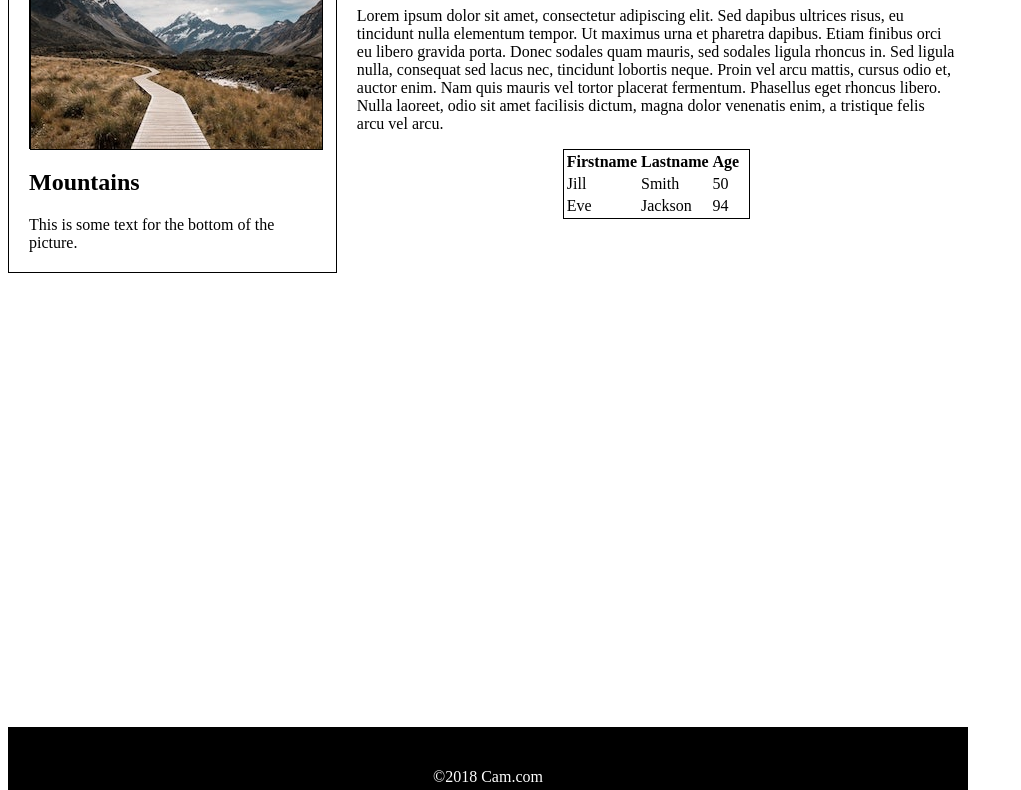
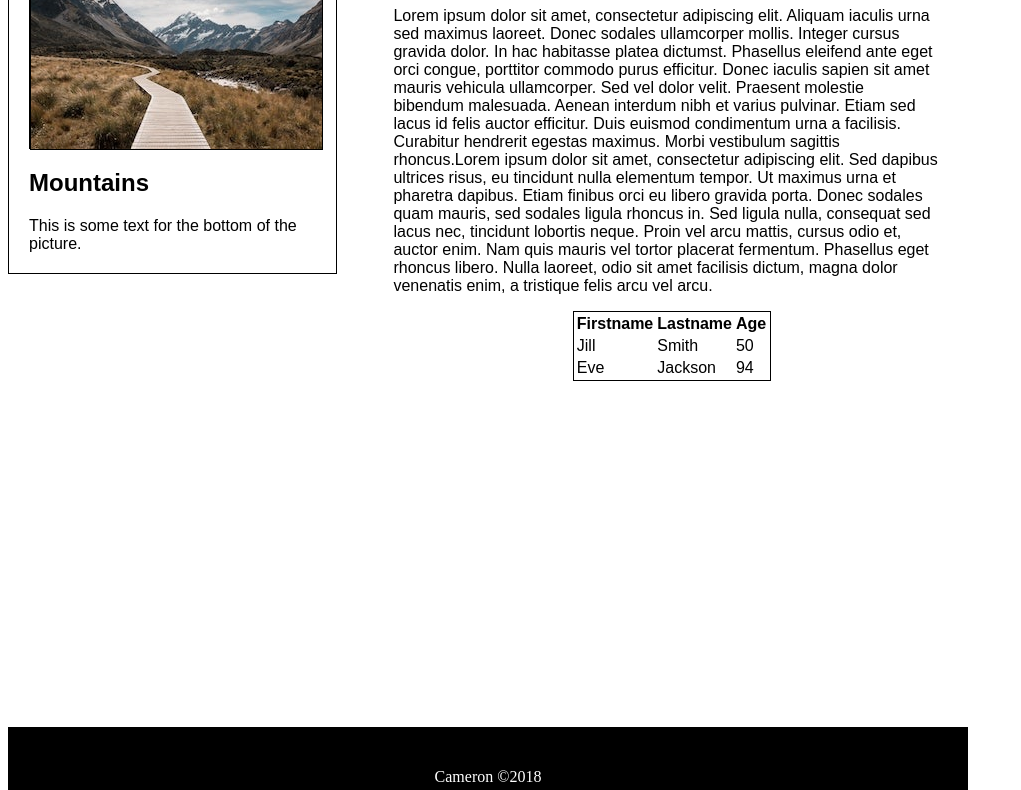
Before and after one commit to CamP24/ispracticalexam, a plain HTML site: page docs/about.html in a window 1280 px wide. Shown: the part 256-1046 px from the top of the page, without its empty margins (0-1021 px from the left). Drawn offline with Linux system fonts and the light colour scheme.

Commit message:
Task: Created index and about pages Task: Created css Fix: index.html layout Fix: float property on about.html elements Fix: formatting errors in index and about pages

```diff
--- a/docs/about.html
+++ b/docs/about.html
@@ -21,7 +21,7 @@
             </ul>
         </div>
     </div>
-    <div id="content" class="clearFix">
+    <div id="content" class="clearFix noSerif">
         <div id="mountains" class="sqrPadding border floatLeft marginCenter">
         <div id="picture" class="clearPadding clearMargin border">
             <img src="styles/img/trail.jpg" height="199" width="291" class="border clearPadding">
@@ -31,12 +31,23 @@
                 This is some text for the bottom of the picture.
             </div>
         </div>
-        <div id="text" class="floatRight marginLeft">
+        <div id="text" class="floatLeft marginLeft">
         <h1 class="textLeft">Heading 1</h1>
-        <p>Lorem ipsum dolor sit amet, consectetur adipiscing elit. Sed dapibus ultrices risus, eu tincidunt nulla elementum tempor. Ut maximus urna et pharetra dapibus. Etiam finibus orci eu libero gravida porta. Donec sodales quam mauris, sed sodales ligula rhoncus in. Sed ligula nulla, consequat sed lacus nec, tincidunt lobortis neque. Proin vel arcu mattis, cursus odio et, auctor enim. Nam quis mauris vel tortor placerat fermentum. Phasellus eget rhoncus libero. Nulla laoreet, odio sit amet facilisis dictum, magna dolor venenatis enim, a tristique felis arcu vel arcu.
-        </p>
+            <p class="textIndent">Lorem ipsum dolor sit amet, consectetur adipiscing elit. Aliquam iaculis urna sed maximus laoreet. Donec
+                sodales ullamcorper mollis. Integer cursus gravida dolor. In hac habitasse platea dictumst. Phasellus
+                eleifend ante eget orci congue, porttitor commodo purus efficitur. Donec iaculis sapien sit amet mauris
+                vehicula ullamcorper. Sed vel dolor velit. Praesent molestie bibendum malesuada. Aenean interdum nibh et
+                varius pulvinar. Etiam sed lacus id felis auctor efficitur. Duis euismod condimentum urna a facilisis.
+                Curabitur hendrerit egestas maximus. Morbi vestibulum sagittis rhoncus.Lorem ipsum dolor sit amet,
+                consectetur adipiscing elit. Sed dapibus ultrices risus, eu tincidunt nulla elementum tempor. Ut maximus
+                urna et pharetra dapibus. Etiam finibus orci eu libero gravida porta. Donec sodales quam mauris, sed
+                sodales ligula rhoncus in. Sed ligula nulla, consequat sed lacus nec, tincidunt lobortis neque. Proin
+                vel arcu mattis, cursus odio et, auctor enim. Nam quis mauris vel tortor placerat fermentum. Phasellus
+                eget rhoncus libero. Nulla laoreet, odio sit amet facilisis dictum, magna dolor venenatis enim, a
+                tristique felis arcu vel arcu.
+            </p>
 
-        <div id="table" class="border clearPadding centerTable">
+        <div id="table" class="border centerTable">
             <table class="marginCenter">
                 <th>Firstname</th>
                 <th>Lastname</th>
@@ -57,6 +68,6 @@
     </div>
 
     <div id="footer" class="clearFix marginCenter textCenter centerPadding">
-        <span class ="alignCenter whiteText">&copy;2018 Cam.com</span>
+        <span class ="alignCenter whiteText">Cameron &copy;2018</span>
     </div>
 </div>
--- a/docs/styles/stylesheet.css
+++ b/docs/styles/stylesheet.css
@@ -1,6 +1,6 @@
 #wrapper {
     width: 960px;
-    height: 1000px;
+    height: 960px;
 }
 
 .floatLeft {
@@ -25,8 +25,7 @@
 }
 
 .border {
-    border-style: solid;
-    border-width: 1px;
+    border: 1px solid black;
 }
 
 .sqrPadding {
@@ -82,7 +81,7 @@
 }
 
 #table {
-    width: 185px;
+    width: 196px;
 }
 
 #mountains {
@@ -95,11 +94,11 @@
 }
 
 .marginRight {
-    margin-right: 20px;
+    margin-right: 40px;
 }
 
 .marginLeft {
-    margin-left: 20px;
+    margin-left: 30px;
 }
 
 .centerTable {
@@ -133,11 +132,11 @@
 }
 
 .topPadding {
-    padding-top: 60px;
+    padding-top: 100px;
 }
 
 .shade {
-    background: rgba(0,0,0,0.5);
+    background: rgba(0,0,0,0.70);
     position: relative;
     top: 0;
     left: 0;
@@ -147,3 +146,8 @@
     height: 100%;
     width: 50%;
 }
+
+.textIndent {
+    padding-left: 20pt;
+    padding-right: 20pt;
+}
```
Also changed, not shown: docs/index.html (+4 -5 lines).
